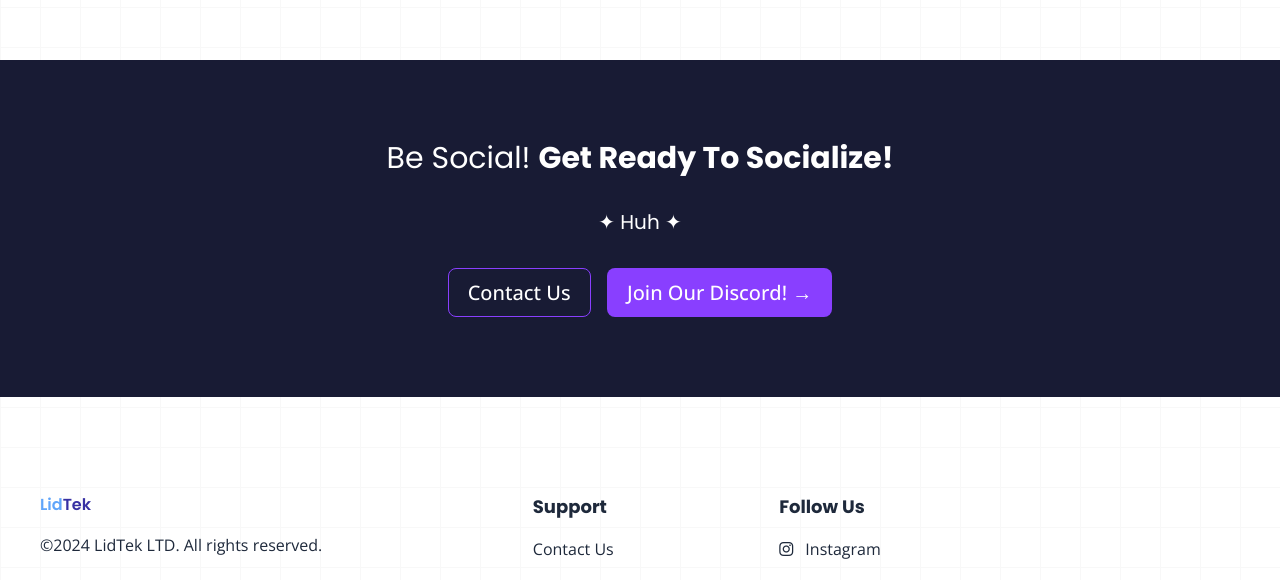
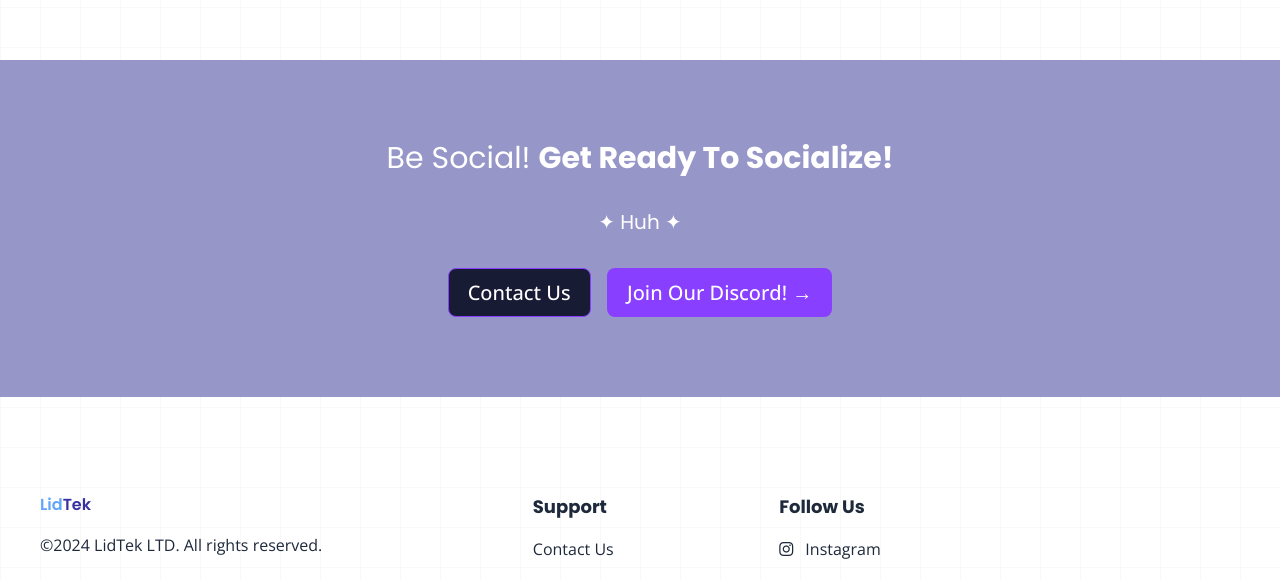
Before and after one commit to LidTek/LidTek, a SvelteKit app: page / in a window 1280 px wide. Shown: the part 833-1413 px from the top of the page. Built offline with nearby package versions, Linux system fonts and the light colour scheme.

Commit message:
style change

```diff
--- a/src/components/Conversion.svelte
+++ b/src/components/Conversion.svelte
@@ -3,7 +3,7 @@
 </script>
 
 <section
-  class="py-14 md:py-20 flex flex-col gap-8 bg-[#181b34] text-white text-center items-center justify-center"
+  class="py-14 md:py-20 flex flex-col gap-8 bg-[rgb(150,150,200)] text-white text-center items-center justify-center"
 >
   <h4 class="text-xl sm:text-2xl md:text-3xl poppins">
     Be Social! <span class="poppins font-bold">Get Ready To Socialize!</span>
```
Also changed, not shown: src/app.css (line endings or trailing spaces).
